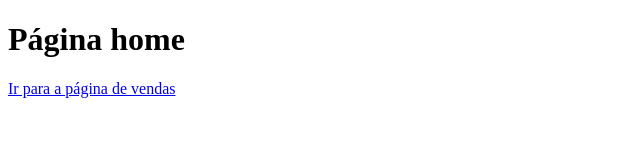
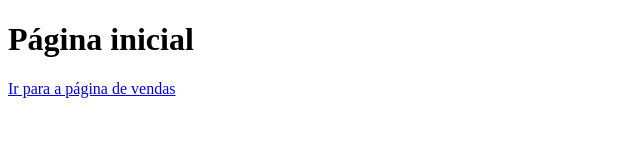
Before and after one commit to LauraaPaiva/AulaGitHub, a plain HTML site: page index.html in a window 1280 px wide. Shown: the full height of the page, 0-640 px from the left. Drawn offline with Linux system fonts and the light colour scheme.

Commit message:
Alteração do título da página inicial

```diff
--- a/index.html
+++ b/index.html
@@ -8,7 +8,7 @@
 </head>
 <body>
     <h1>
-        Página home
+        Página inicial
     </h1>
     <a href="vendas.html">Ir para a página de vendas</a>
 </body>
```
